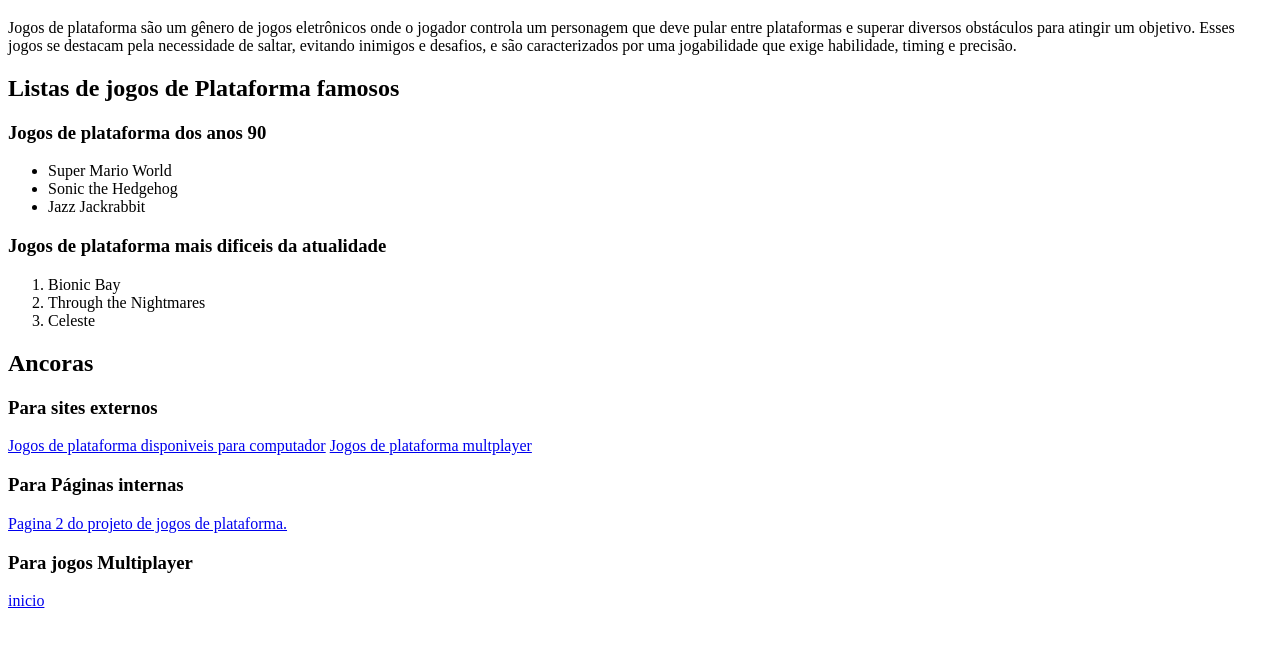
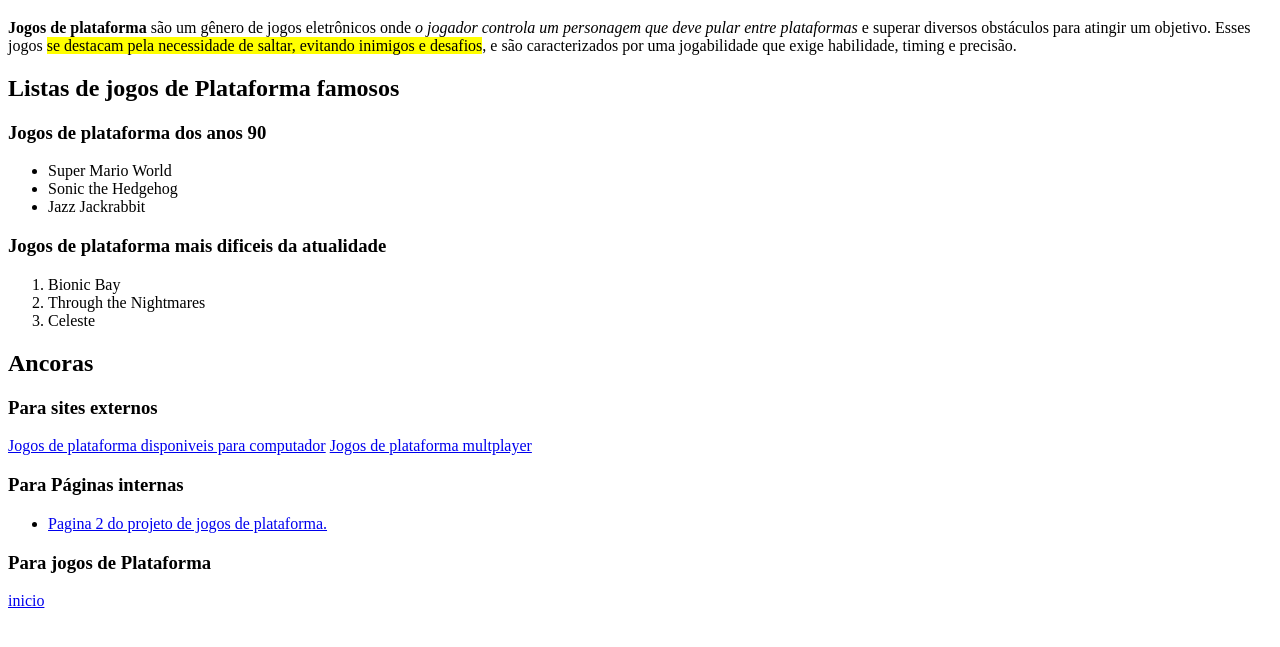
Before and after one commit to GustavoB-778/Jogos-de-Plataforma, a plain HTML site: page index.html in a window 1280 px wide. Shown: the part 61-708 px from the top of the page. Drawn offline with Linux system fonts and the light colour scheme.

Commit message:
Atividade terminada

```diff
--- a/index.html
+++ b/index.html
@@ -6,11 +6,16 @@
     <title>Jogos de plataforma</title>
 </head>
 <body>
-    <h1 id="titulo-principal">Jogos de Plataforma</h1>
+    <header>
+        <h1 id="titulo-principal">Jogos de Plataforma</h1>
 
-    <p>Jogos de plataforma são um gênero de jogos eletrônicos onde o jogador controla um personagem que deve pular entre plataformas e superar diversos obstáculos para atingir um objetivo. Esses jogos se destacam pela necessidade de saltar, evitando inimigos e desafios, e são caracterizados por uma jogabilidade que exige habilidade, timing e precisão.</p>
+        <p><strong>Jogos de plataforma</strong> são um gênero de jogos eletrônicos onde <em>o jogador controla um personagem que deve pular entre plataformas</em> e superar diversos obstáculos para atingir um objetivo. Esses jogos <mark>se destacam pela necessidade de saltar, evitando inimigos e desafios</mark>, e são caracterizados por uma jogabilidade que exige habilidade, timing e precisão.</p>
+    </header>
 
-    <h2>Listas de jogos de Plataforma famosos</h2>
+    <main>
+        <section class="listas">
+                <h2>Listas de jogos de Plataforma famosos</h2>
+                <div>
 
     <h3>Jogos de plataforma dos anos 90</h3>
     <ul>
@@ -18,24 +23,40 @@
         <li>Sonic the Hedgehog</li>
         <li>Jazz Jackrabbit</li>
     </ul>
-
+ </div>
+<div>
     <h3>Jogos de plataforma mais dificeis da atualidade</h3>
     <ol>
         <li>Bionic Bay</li>
         <li>Through the Nightmares</li>
         <li>Celeste</li>
     </ol>
+</div>
+        </section>
+        <section class="ancoras">
 
     <h2>Ancoras</h2>
 
-    <h3>Para sites externos</h3>
+    <div class="sites_externos">
+        <h3>Para sites externos</h3>
     <a href="https://poki.com/br/plataforma?campaign=710318335&adgroup=1250146034858519&extensionid={extensionid}&targetid=kwd-78134477511592:loc-20&location=116068&matchtype=e&network=o&device=c&devicemodel=&creative=&keyword=jogos%20de%20plataforma&placement=&target=&msclkid=92dea886a91217d8196bc01f758ede12&utm_source=bing&utm_medium=cpc&utm_campaign=Poki.com%2Fbr%20-%20Brazil%2BROW%20(Desktop)%20(Standard%20Search)%20(Category%20Pages)%20(Bing)&utm_term=jogos%20de%20plataforma&utm_content=Platform%20Games%20%5BCP%2048%5D" target="_blank">Jogos de plataforma disponiveis para computador</a>
     <a href="https://www.techtudo.com.br/listas/2024/04/12-melhores-jogos-de-plataforma-para-curtir-com-amigos-nos-consoles-e-pc-edjogos.ghtml" target="_blank">Jogos de plataforma multplayer</a>
-
+    </div>
+    <div>
     <h3>Para Páginas internas</h3>
-    <a href="./pagina2.html">Pagina 2 do projeto de jogos de plataforma.</a>
-
-    <h3>Para jogos Multiplayer</h3>
+    <nav>
+        <ul>
+            <li>
+                 <a href="./pagina2.html">Pagina 2 do projeto de jogos de plataforma.</a>
+            </li>
+        </ul>
+    </nav>
+    </div>
+    <div>
+           <h3>Para jogos de Plataforma</h3>
     <a href="#titulo-principal">inicio</a>
+    </div>
+        </section>
+    </main>
 </body>
 </html>
```
Also changed, not shown: pagina2.html (+10 -2 lines).
